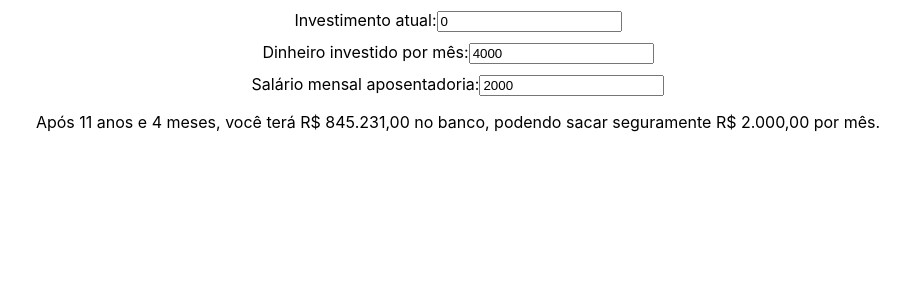
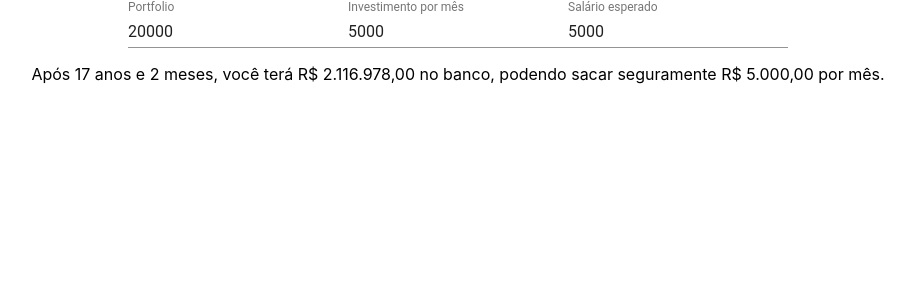
Before and after one commit to glauberramos/grafitness, a React (Create React App) app: page / in a window 1280 px wide. Shown: the top 300 px of the page, without its empty margins (182-1097 px from the left). Built offline with nearby package versions, Linux system fonts and the light colour scheme.

Commit message:
Add material UI

```diff
--- a/package.json
+++ b/package.json
@@ -3,6 +3,7 @@
   "version": "0.1.0",
   "private": true,
   "dependencies": {
+    "@material-ui/core": "^3.5.1",
     "react": "^16.6.3",
     "react-dom": "^16.6.3",
     "react-scripts": "2.1.1"
--- a/src/App.css
+++ b/src/App.css
@@ -1,8 +1,3 @@
 .App {
   text-align: center;
 }
-
-label {
-  display: block;
-  margin: 10px;
-}
--- a/src/App.js
+++ b/src/App.js
@@ -1,4 +1,5 @@
 import React, { Component } from "react";
+import TextField from "@material-ui/core/TextField";
 import "./App.css";
 import calculator from "./calculator";
 
@@ -7,9 +8,9 @@ class App extends Component {
     super(props);
 
     this.state = {
-      monthSalary: 2000,
-      monthSaving: 4000,
-      portfolio: 0
+      monthSalary: 5000,
+      monthSaving: 5000,
+      portfolio: 20000
     };
   }
 
@@ -45,22 +46,22 @@ class App extends Component {
     return (
       <div className="App">
         <label>
-          Investimento atual:
-          <input
+          <TextField
+            label="Portfolio"
             onChange={this.onChangePortfolio.bind(this)}
             value={this.state.portfolio}
           />
         </label>
         <label>
-          Dinheiro investido por mês:
-          <input
+          <TextField
+            label="Investimento por mês"
             onChange={this.onChangeSaving.bind(this)}
             value={this.state.monthSaving}
           />
         </label>
         <label>
-          Salário mensal aposentadoria:
-          <input
+          <TextField
+            label="Salário esperado"
             onChange={this.onChangeSalary.bind(this)}
             value={this.state.monthSalary}
           />{" "}
```
Also changed, not shown: 1 other file (tests, documents, lock files or other folders).
